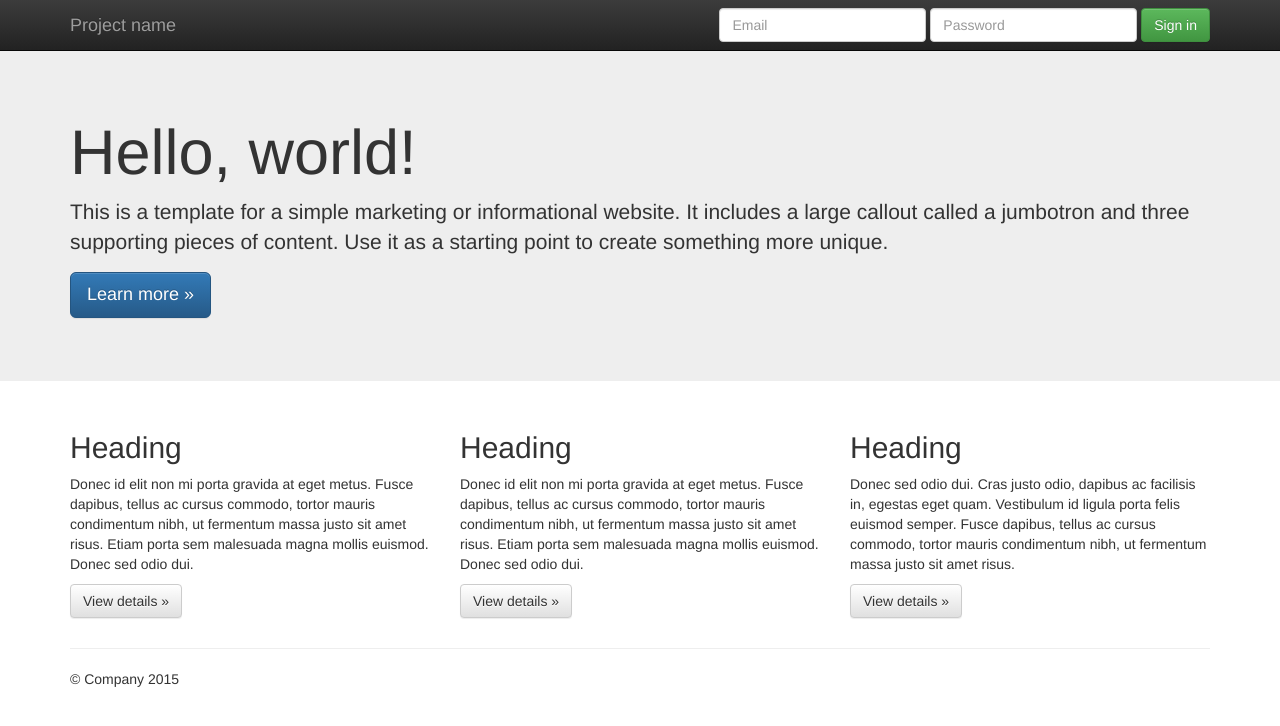
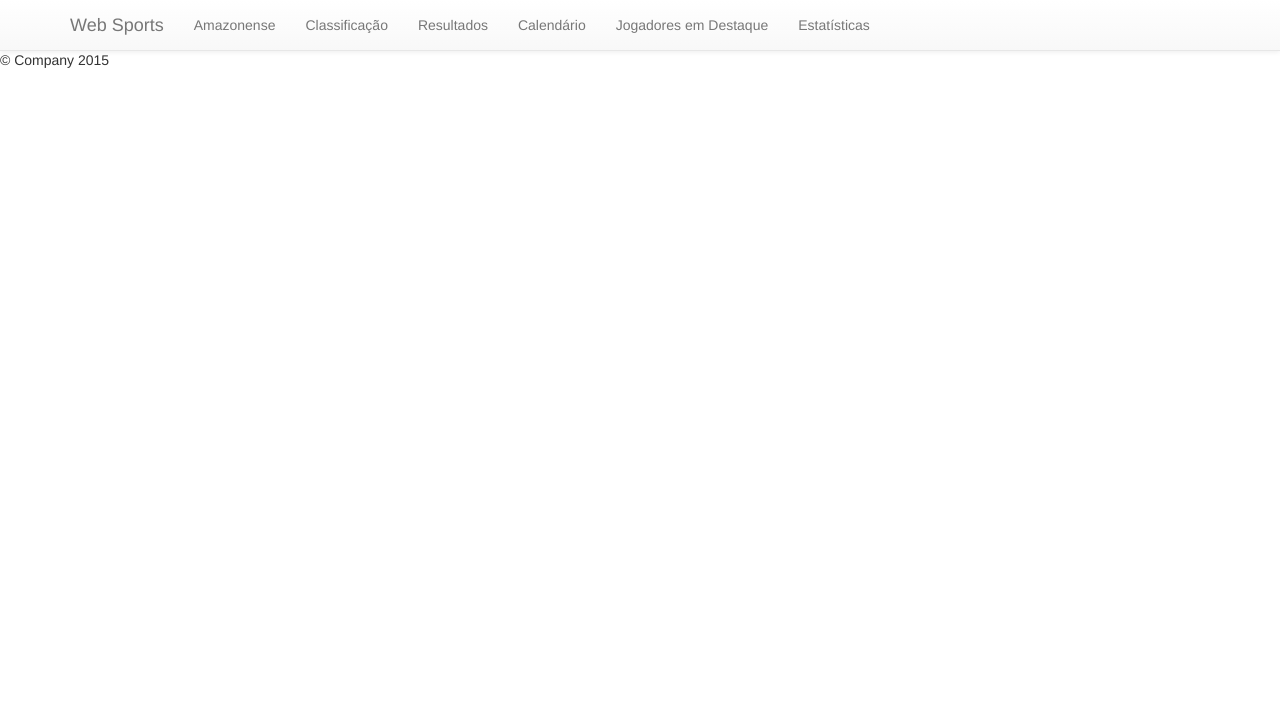
Before and after one commit to kultemberg/web-sports, a plain HTML site: page index.html in a window 1280 px wide. Drawn offline with nearby package versions, Linux system fonts and the light colour scheme.

Commit message:
novos componentes

```diff
--- /dev/null
+++ b/footer.html
@@ -0,0 +1,4 @@
+
+    <footer>
+        <p>&copy; Company 2015</p>
+    </footer>
--- /dev/null
+++ b/header.html
@@ -0,0 +1,29 @@
+    <!--[if lt IE 8]>
+            <p class="browserupgrade">You are using an <strong>outdated</strong> browser. Please <a href="http://browsehappy.com/">upgrade your browser</a> to improve your experience.</p>
+        <![endif]-->
+    <nav class="navbar navbar-default navbar-fixed-top" role="navigation">
+        <div class="container">
+            <div class="navbar-header">
+                <button type="button" class="navbar-toggle collapsed" data-toggle="collapse" data-target="#navbar" aria-expanded="false" aria-controls="navbar">
+                    <span class="sr-only">Toggle navigation</span>
+                    <span class="icon-bar"></span>
+                    <span class="icon-bar"></span>
+                    <span class="icon-bar"></span>
+                </button>
+                <a class="navbar-brand" href="#">Web Sports</a>
+            </div>
+            <div id="navbar" class="navbar-collapse collapse">
+
+            <ul class="nav navbar-nav">
+                <li><a href="">Amazonense</a></li>
+                <li><a href="">Classificação</a></li>
+                <li><a href="">Resultados</a></li>
+                <li><a href="">Calendário</a></li>
+                <li><a href="">Jogadores em Destaque</a></li>
+                <li><a href="">Estatísticas</a></li>
+            </ul>
+
+            </div>
+            <!--/.navbar-collapse -->
+        </div>
+    </nav>
--- a/index.html
+++ b/index.html
@@ -2,7 +2,10 @@
 <!--[if lt IE 7]>      <html class="no-js lt-ie9 lt-ie8 lt-ie7" lang=""> <![endif]-->
 <!--[if IE 7]>         <html class="no-js lt-ie9 lt-ie8" lang=""> <![endif]-->
 <!--[if IE 8]>         <html class="no-js lt-ie9" lang=""> <![endif]-->
-<!--[if gt IE 8]><!--> <html class="no-js" lang=""> <!--<![endif]-->
+<!--[if gt IE 8]><!-->
+<html class="no-js" lang="">
+<!--<![endif]-->
+
 <head>
     <meta charset="utf-8">
     <meta http-equiv="X-UA-Compatible" content="IE=edge,chrome=1">
@@ -10,7 +13,6 @@
     <meta name="description" content="">
     <meta name="viewport" content="width=device-width, initial-scale=1">
     <link rel="apple-touch-icon" href="apple-touch-icon.png">
-
     <link rel="stylesheet" href="css/bootstrap.min.css">
     <style>
     body {
@@ -20,87 +22,51 @@
     </style>
     <link rel="stylesheet" href="css/bootstrap-theme.min.css">
     <link rel="stylesheet" href="css/main.css">
-
     <script src="js/vendor/modernizr-2.8.3-respond-1.4.2.min.js"></script>
 </head>
+
 <body>
-        <!--[if lt IE 8]>
-            <p class="browserupgrade">You are using an <strong>outdated</strong> browser. Please <a href="http://browsehappy.com/">upgrade your browser</a> to improve your experience.</p>
-        <![endif]-->
-    <nav class="navbar navbar-inverse navbar-fixed-top" role="navigation">
-      <div class="container">
-        <div class="navbar-header">
-          <button type="button" class="navbar-toggle collapsed" data-toggle="collapse" data-target="#navbar" aria-expanded="false" aria-controls="navbar">
-            <span class="sr-only">Toggle navigation</span>
-            <span class="icon-bar"></span>
-            <span class="icon-bar"></span>
-            <span class="icon-bar"></span>
-          </button>
-          <a class="navbar-brand" href="#">Project name</a>
-        </div>
-        <div id="navbar" class="navbar-collapse collapse">
-          <form class="navbar-form navbar-right" role="form">
-            <div class="form-group">
-              <input type="text" placeholder="Email" class="form-control">
-            </div>
-            <div class="form-group">
-              <input type="password" placeholder="Password" class="form-control">
-            </div>
-            <button type="submit" class="btn btn-success">Sign in</button>
-          </form>
-        </div><!--/.navbar-collapse -->
-      </div>
-    </nav>
+  <div id="header"></div>
 
-    <!-- Main jumbotron for a primary marketing message or call to action -->
-    <div class="jumbotron">
-      <div class="container">
-        <h1>Hello, world!</h1>
-        <p>This is a template for a simple marketing or informational website. It includes a large callout called a jumbotron and three supporting pieces of content. Use it as a starting point to create something more unique.</p>
-        <p><a class="btn btn-primary btn-lg" href="#" role="button">Learn more &raquo;</a></p>
-      </div>
-    </div>
-
-    <div class="container">
-      <!-- Example row of columns -->
-      <div class="row">
-        <div class="col-md-4">
-          <h2>Heading</h2>
-          <p>Donec id elit non mi porta gravida at eget metus. Fusce dapibus, tellus ac cursus commodo, tortor mauris condimentum nibh, ut fermentum massa justo sit amet risus. Etiam porta sem malesuada magna mollis euismod. Donec sed odio dui. </p>
-          <p><a class="btn btn-default" href="#" role="button">View details &raquo;</a></p>
-        </div>
-        <div class="col-md-4">
-          <h2>Heading</h2>
-          <p>Donec id elit non mi porta gravida at eget metus. Fusce dapibus, tellus ac cursus commodo, tortor mauris condimentum nibh, ut fermentum massa justo sit amet risus. Etiam porta sem malesuada magna mollis euismod. Donec sed odio dui. </p>
-          <p><a class="btn btn-default" href="#" role="button">View details &raquo;</a></p>
-       </div>
-        <div class="col-md-4">
-          <h2>Heading</h2>
-          <p>Donec sed odio dui. Cras justo odio, dapibus ac facilisis in, egestas eget quam. Vestibulum id ligula porta felis euismod semper. Fusce dapibus, tellus ac cursus commodo, tortor mauris condimentum nibh, ut fermentum massa justo sit amet risus.</p>
-          <p><a class="btn btn-default" href="#" role="button">View details &raquo;</a></p>
-        </div>
-      </div>
-
-      <hr>
-
-      <footer>
-        <p>&copy; Company 2015</p>
-      </footer>
-    </div> <!-- /container -->        <script src="//ajax.googleapis.com/ajax/libs/jquery/1.11.2/jquery.min.js"></script>
-        <script>window.jQuery || document.write('<script src="js/vendor/jquery-1.11.2.min.js"><\/script>')</script>
-
+  <div id="footer"></div>
+    <!-- /container -->
+    <script src="//ajax.googleapis.com/ajax/libs/jquery/1.11.2/jquery.min.js"></script>
+    <script>
+    window.jQuery || document.write('<script src="js/vendor/jquery-1.11.2.min.js"><\/script>')
+    </script>
     <script src="js/vendor/bootstrap.min.js"></script>
-
     <script src="js/main.js"></script>
-
     <!-- Google Analytics: change UA-XXXXX-X to be your site's ID. -->
     <script>
-            (function(b,o,i,l,e,r){b.GoogleAnalyticsObject=l;b[l]||(b[l]=
-            function(){(b[l].q=b[l].q||[]).push(arguments)});b[l].l=+new Date;
-            e=o.createElement(i);r=o.getElementsByTagName(i)[0];
-            e.src='//www.google-analytics.com/analytics.js';
-            r.parentNode.insertBefore(e,r)}(window,document,'script','ga'));
-            ga('create','UA-XXXXX-X','auto');ga('send','pageview');
+    (function(b, o, i, l, e, r) {
+        b.GoogleAnalyticsObject = l;
+        b[l] || (b[l] =
+            function() {
+                (b[l].q = b[l].q || []).push(arguments)
+            });
+        b[l].l = +new Date;
+        e = o.createElement(i);
+        r = o.getElementsByTagName(i)[0];
+        e.src = '//www.google-analytics.com/analytics.js';
+        r.parentNode.insertBefore(e, r)
+    }(window, document, 'script', 'ga'));
+    ga('create', 'UA-XXXXX-X', 'auto');
+    ga('send', 'pageview');
+    </script>
+    <script>
+            $(function(){
+            $('#header').load("header.html", function(page) {
+              $('#header').after(page).remove();
+            });
+          });
+    </script>
+    <script type="text/javascript">
+      $(function(){
+        $('#footer').load("footer.html", function(page){
+          $('#footer').after(page).remove();
+        });
+      });
     </script>
 </body>
+
 </html>
```
Lines whose indentation alone changed are shown as unchanged.
